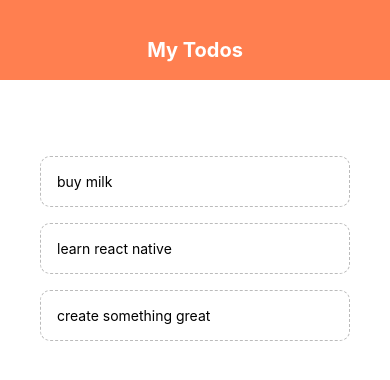
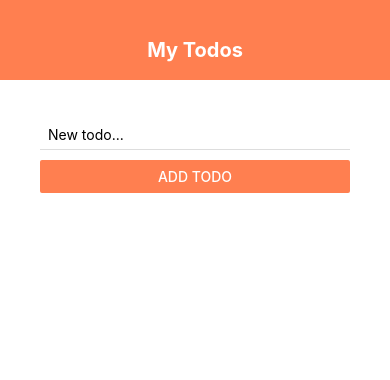
Before and after one commit to happy-man/react-native-todo, a React Native app: screen / in a window 390 px wide. Shown: the top 380 px of the page. Built offline with nearby package versions, Linux system fonts and the light colour scheme.

Commit message:
Added ability to add new todo items

```diff
--- a/App.js
+++ b/App.js
@@ -2,23 +2,26 @@ import React, { useState } from "react";
 import { StyleSheet, Text, View, FlatList } from "react-native";
 import Header from "./components/Header";
 import TodoItem from "./components/TodoItem";
+import AddTodo from "./components/AddTodo";
+
+let key = 1;
 
 export default function App() {
-  const [todos, setTodos] = useState([
-    { text: "buy milk", key: "1" },
-    { text: "learn react native", key: "2" },
-    { text: "create something great", key: "3" },
-  ]);
+  const [todos, setTodos] = useState([]);
 
   const todoPressHandler = (key) => {
     setTodos((prevTodos) => prevTodos.filter((todo) => todo.key !== key));
+  };
+
+  const todoAddHandler = (text) => {
+    setTodos((prevTodos) => [{ text, key: key++ }, ...prevTodos]);
   };
 
   return (
     <View style={styles.container}>
       <Header />
       <View style={styles.content}>
-        {/* Todo form */}
+        <AddTodo onButtonPress={todoAddHandler} />
         <View style={styles.list}>
           <FlatList
             data={todos}
--- /dev/null
+++ b/components/AddTodo.js
@@ -0,0 +1,37 @@
+import React, { useState } from "react";
+import { StyleSheet, TextInput, Button, View } from "react-native";
+
+export default function AddTodo({ onButtonPress }) {
+  const [text, setText] = useState("");
+
+  const changeHandler = (text) => setText(text);
+
+  return (
+    <View>
+      <TextInput
+        style={styles.input}
+        placeholder="New todo..."
+        onChangeText={changeHandler}
+        value={text}
+      />
+      <Button
+        onPress={() => {
+          onButtonPress(text);
+          setText("");
+        }}
+        title="add todo"
+        color="coral"
+      />
+    </View>
+  );
+}
+
+const styles = StyleSheet.create({
+  input: {
+    marginBottom: 10,
+    paddingHorizontal: 8,
+    paddingVertical: 6,
+    borderBottomWidth: 1,
+    borderBottomColor: "#ddd",
+  },
+});
```
